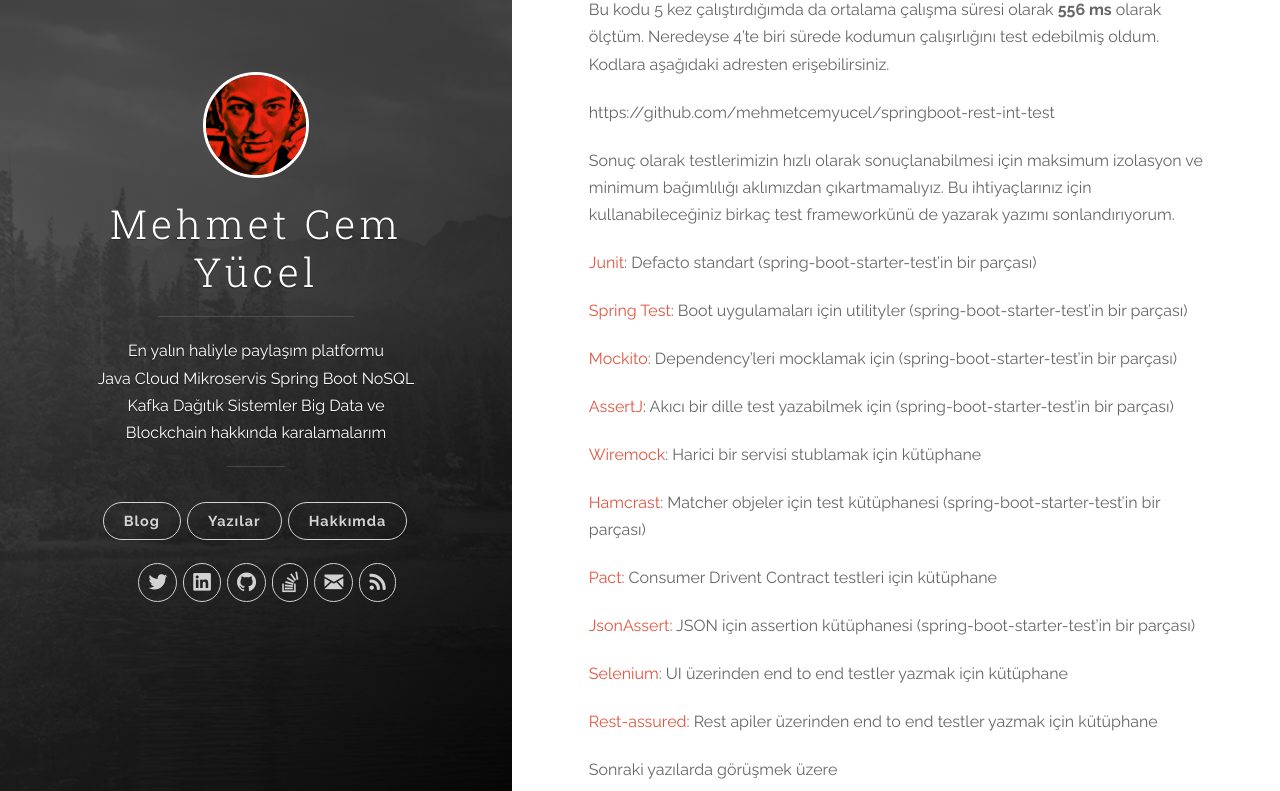
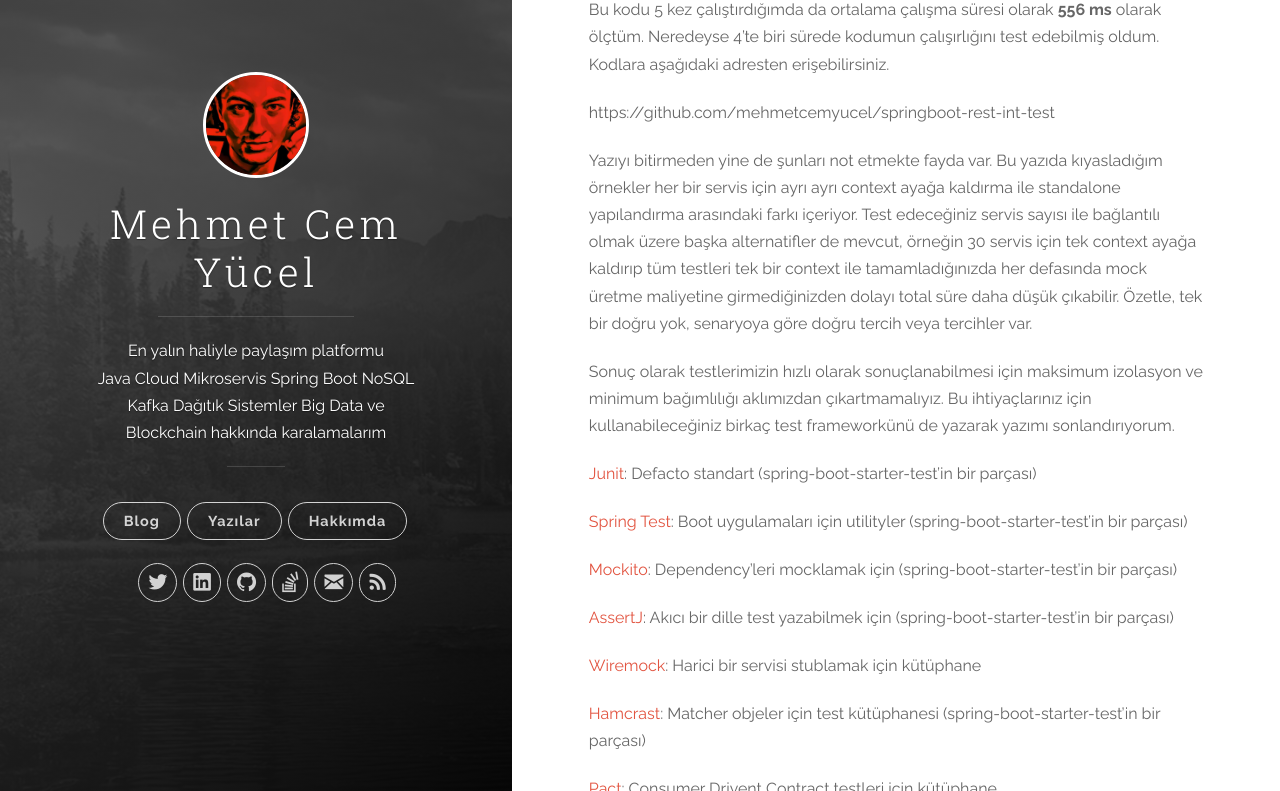
Before and after one commit to pozerank/pozerank.github.io, a Jekyll site: the page built from _posts/2019-03-03-spring-boot-rest-servis-birim-entegrasyon-testi.markdown, in a window 1280 px wide and 900 px high, scrolled down 3162 px, cut to the strip 109-900 px from the top of the window. Built offline with Jekyll 4.4.1, drawn with Linux system fonts in a browser that asks for light colours; comment, search, counter and statistics services are not loaded.

Commit message:
rest son not

```diff
--- a/_posts/2019-03-03-spring-boot-rest-servis-birim-entegrasyon-testi.markdown
+++ b/_posts/2019-03-03-spring-boot-rest-servis-birim-entegrasyon-testi.markdown
@@ -50,6 +50,8 @@ Bu kodu 5 kez çalıştırdığımda da ortalama çalışma süresi olarak **556
 
 https://github.com/mehmetcemyucel/springboot-rest-int-test
 
+Yazıyı bitirmeden yine de şunları not etmekte fayda var. Bu yazıda kıyasladığım örnekler her bir servis için ayrı ayrı context ayağa kaldırma ile standalone yapılandırma arasındaki farkı içeriyor. Test edeceğiniz servis sayısı ile bağlantılı olmak üzere başka alternatifler de mevcut, örneğin 30 servis için tek context ayağa kaldırıp tüm testleri tek bir context ile tamamladığınızda her defasında mock üretme maliyetine girmediğinizden dolayı total süre daha düşük çıkabilir. Özetle, tek bir doğru yok, senaryoya göre doğru tercih veya tercihler var.
+
 Sonuç olarak testlerimizin hızlı olarak sonuçlanabilmesi için maksimum izolasyon ve minimum bağımlılığı aklımızdan çıkartmamalıyız. Bu ihtiyaçlarınız için kullanabileceğiniz birkaç test frameworkünü de yazarak yazımı sonlandırıyorum.
 
 [Junit](http://junit.org/):  Defacto standart (spring-boot-starter-test'in bir parçası)
```
